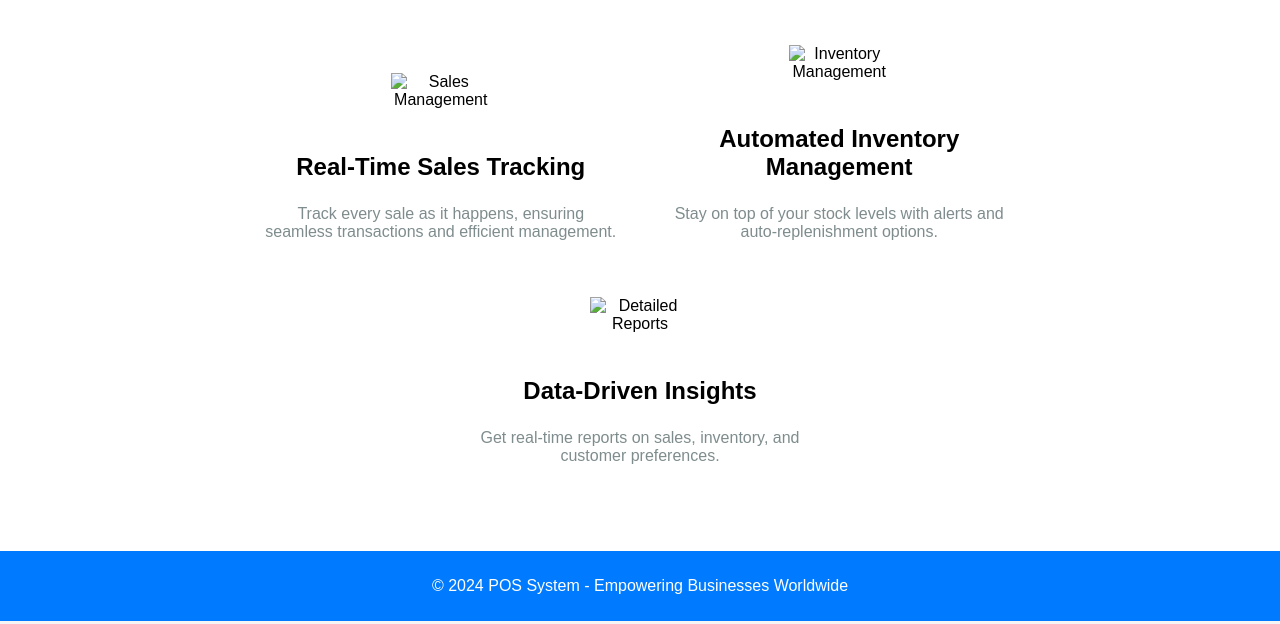
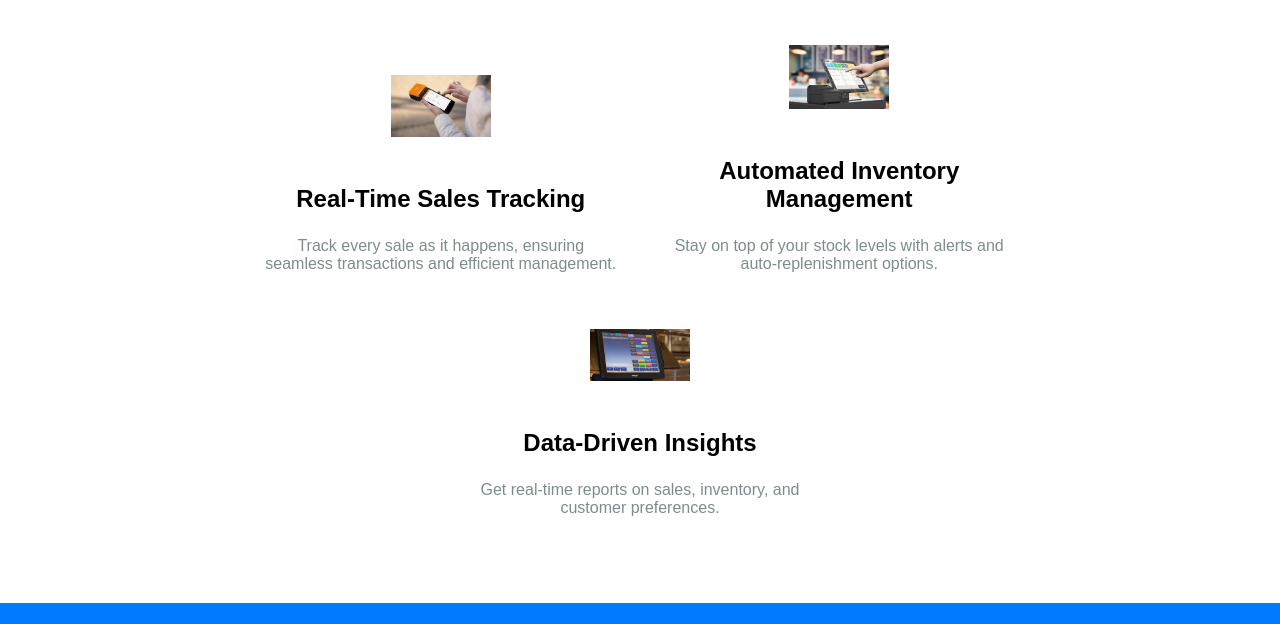
Before and after one commit to keithgabriel/Landing-page, a plain HTML site: page index.html in a window 1280 px wide. Shown: the part 720-1344 px from the top of the page. Drawn offline with Linux system fonts and the light colour scheme.

Commit message:
Updated page

```diff
--- a/index.html
+++ b/index.html
@@ -27,24 +27,24 @@
       <p>Transform your retail and restaurant operations with our advanced, user-friendly point of sale solution.</p>
       <a href="#features" class="button">Discover More</a>
     </div>
-    <img src="assets/images/cover-image.jpg" alt="POS Device">
+    <img src="assets/images/cover-image.jpeg" alt="POS Device">
   </section>
 
   <!-- Features Section -->
   <section id="features" class="features-section">
     <h2>Why Choose Our POS System?</h2>
     <div class="feature">
-      <img src="assets/images/feature1.png" alt="Sales Management">
+      <img src="assets/images/feature1.jpeg" alt="Sales Management">
       <h3>Real-Time Sales Tracking</h3>
       <p>Track every sale as it happens, ensuring seamless transactions and efficient management.</p>
     </div>
     <div class="feature">
-      <img src="assets/images/feature2.png" alt="Inventory Management">
+      <img src="assets/images/feature2.jpeg" alt="Inventory Management">
       <h3>Automated Inventory Management</h3>
       <p>Stay on top of your stock levels with alerts and auto-replenishment options.</p>
     </div>
     <div class="feature">
-      <img src="assets/images/feature3.png" alt="Detailed Reports">
+      <img src="assets/images/feature3.jpeg" alt="Detailed Reports">
       <h3>Data-Driven Insights</h3>
       <p>Get real-time reports on sales, inventory, and customer preferences.</p>
     </div>
```
